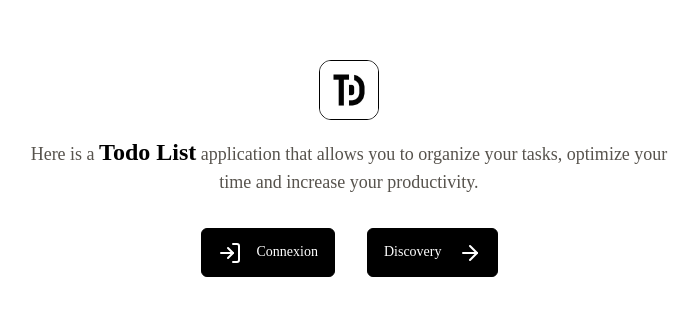
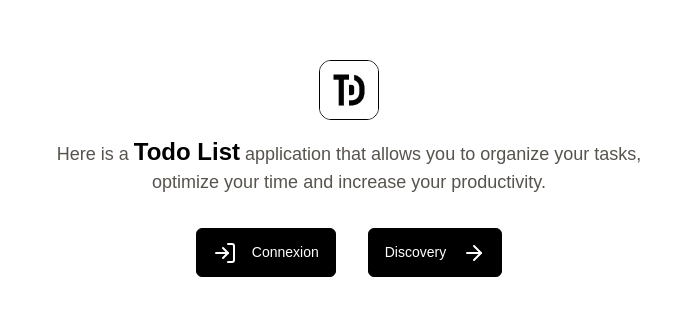
Before and after one commit to AinaElie/App_todo_list_preprod, a Next.js app: page / in a window 1280 px wide. Shown: the part 224-540 px from the top of the page, without its empty margins (291-990 px from the left). Built offline with nearby package versions, Linux system fonts and the light colour scheme.

Commit message:
feat: new font family

```diff
--- a/app/components/crudTask/CardTask.tsx
+++ b/app/components/crudTask/CardTask.tsx
@@ -43,7 +43,7 @@ export default function CardTask({ task }: { task: Task }) {
           <path d="m6 6 12 12"></path>
         </svg>
       </div>
-      <p className="w-full h-4/5 overflow-hidden pt-8">{task.content}</p>
+      <p className="w-full h-4/5 overflow-hidden pt-8 px-3 font-FireSans font-medium ">{task.content}</p>
       <div className="flex justify-between items-center bg-white">
         <ChipsTask taskType={task.type} />
         <p className="border border-zinc-400 px-4 py-2 rounded-2xl text-zinc-400">
--- a/app/components/crudTask/FormAddTask.tsx
+++ b/app/components/crudTask/FormAddTask.tsx
@@ -24,7 +24,7 @@ export default function FormAddTask() {
   return (
     <form className="w-1/4 h-2/3 flex flex-col py-5" onSubmit={handleSubmit}>
       <textarea
-        className="min-h-[300px] min-w-[300px] resize-none rounded-lg py-4 px-4 border border-stone-400"
+        className="min-h-[300px] min-w-[300px] resize-none rounded-lg py-4 px-4 border border-stone-400 text-left"
         placeholder="Add text"
         value={text}
         onChange={(e) => setText(e.target.value)}
--- a/app/globals.css
+++ b/app/globals.css
@@ -1,6 +1,11 @@
 @import "tailwindcss";
 @import url("https://fonts.googleapis.com/css2?family=Poppins:ital,wght@0,100;0,200;0,300;0,400;0,500;0,600;0,700;0,800;0,900;1,100;1,200;1,300;1,400;1,500;1,600;1,700;1,800;1,900&display=swap");
+@import url('https://fonts.googleapis.com/css2?family=Fira+Sans:ital,wght@0,100;0,200;0,300;0,400;0,500;0,600;0,700;0,800;0,900;1,100;1,200;1,300;1,400;1,500;1,600;1,700;1,800;1,900&display=swap');
+
+@theme {
+  --font-FiraSans: "Fira Sans";
+}
 
 body {
-  font-family: "Poppins";
+  font-family: "Poppins", sans-serif;
 }
```
